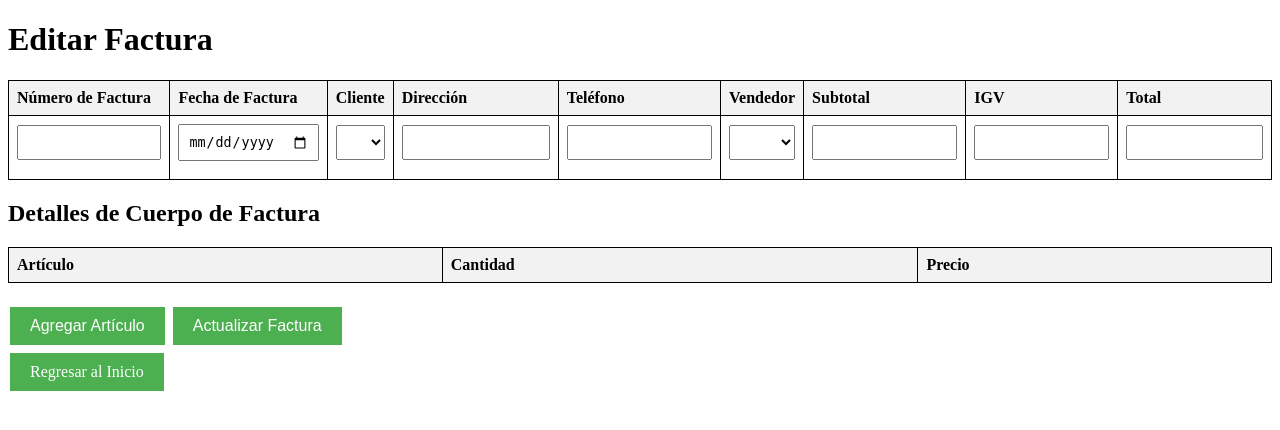
After one commit to RaulAntonioEsquivelCarpio001/Modulo_curso_Testing01, a Flask app: page /editar_factura/1 in a window 1280 px wide. The commit adds this page. Shown: the top 430 px of the page. Run offline with Flask 3, Linux system fonts and the light colour scheme; data comes from the database, SQL or seed files in the repository; lists and menus that the app fills with data are empty.

Commit message:
Se compelto funcionaldiad pra generar factura. En ver factura se agrego el boton editar

```diff
--- a/app.py
+++ b/app.py
@@ -22,7 +22,6 @@ def ver_facturas():
         with db.cursor() as cursor:
             cursor.callproc('SeleccionarCabecerasFacturas')
             cabeceras_facturas = cursor.fetchall()
-            print(cabeceras_facturas)
 
         # Renderiza la plantilla HTML y pasa los datos obtenidos como contexto
         return render_template('ver_factura.html', cabeceras_facturas=cabeceras_facturas)
@@ -45,5 +44,152 @@ def detalles_factura(numero_factura):
         # Manejo de errores
         return render_template('error.html', error=str(e))
 
+# Ruta para la página de generar factura
+@app.route('/generar_factura')
+def generar_factura():
+    # Obtener la lista de clientes desde la base de datos
+    try:
+        with db.cursor() as cursor:
+            cursor.callproc('SeleccionarClientes')
+            clientes = cursor.fetchall()
+    except pymysql.Error as e:
+        return render_template('error.html', error=str(e))
+
+    # Obtener la lista de vendedores desde la base de datos
+    try:
+        with db.cursor() as cursor:
+            cursor.callproc('SeleccionarVendedores')
+            vendedores = cursor.fetchall()
+    except pymysql.Error as e:
+        return render_template('error.html', error=str(e))
+
+    # Obtener la lista de artículos desde la base de datos
+    try:
+        with db.cursor() as cursor:
+            cursor.callproc('SeleccionarArticulos')
+            articulos = cursor.fetchall()
+    except pymysql.Error as e:
+        return render_template('error.html', error=str(e))
+
+    return render_template('generar_factura.html', clientes=clientes, vendedores=vendedores, articulos=articulos)
+
+
+# Ruta para guardar la factura
+@app.route('/guardar_factura', methods=['POST'])
+def guardar_factura():
+    # Obtener los datos del formulario
+    numero_factura = request.form['numero_factura']
+    fecha_factura = request.form['fecha_factura']
+    ruc_cliente = request.form['ruc_cliente']
+    codigo_vendedor = request.form['codigo_vendedor']
+    subtotal = request.form['subtotal']
+    igv = request.form['igv']
+    total_factura = request.form['total_factura']
+
+    # Obtener los detalles del cuerpo de la factura
+    detalles_factura = []
+    for key, value in request.form.items():
+        if key.startswith('articulo_'):
+            codigo_item = value
+            cantidad = request.form['cantidad_' + key.split('_')[1]]
+            precio_venta = request.form['precio_' + key.split('_')[1]]
+            detalles_factura.append((codigo_item, cantidad, precio_venta))
+
+    # Guardar los datos en la base de datos
+    try:
+        with db.cursor() as cursor:
+            # Insertar datos en la tabla Cabecera_Factura
+            cursor.execute("INSERT INTO Cabecera_Factura (Numero_Factura, Fecha_Factura, RUC_Cliente, Codigo_Vendedor, Subtotal, IGV, Total_Factura) VALUES (%s, %s, %s, %s, %s, %s, %s)", (numero_factura, fecha_factura, ruc_cliente, codigo_vendedor, subtotal, igv, total_factura))
+
+            # Insertar datos en la tabla Cuerpo_Factura
+            for detalle in detalles_factura:
+                cursor.execute("INSERT INTO Cuerpo_Factura (Numero_Factura, Codigo_Item, Cantidad, Precio_Venta) VALUES (%s, %s, %s, %s)", (numero_factura, detalle[0], detalle[1], detalle[2]))
+
+        # Realizar commit para guardar los cambios
+        db.commit()
+        # Redirigir al índice con un mensaje de éxito
+        return "Factura guardada exitosamente. <a href='/'>Regresar al Inicio</a>"
+    except pymysql.Error as e:
+        # En caso de error, hacer rollback y mostrar mensaje de error
+        db.rollback()
+        return "Error al guardar la factura: " + str(e)
+
+
+# Ruta para editar la factura
+@app.route('/editar_factura/<numero_factura>', methods=['GET', 'POST'])
+def editar_factura(numero_factura):
+    if request.method == 'GET':
+        try:
+            # Obtener los datos de la factura a editar desde la base de datos
+            with db.cursor() as cursor:
+                # Consulta para obtener los detalles de la factura
+                cursor.execute("SELECT * FROM Cuerpo_Factura WHERE Numero_Factura = %s", (numero_factura,))
+                detalles_factura = cursor.fetchall()
+
+                # Consulta para obtener la factura
+                cursor.execute("SELECT * FROM Cabecera_Factura WHERE Numero_Factura = %s", (numero_factura,))
+                factura = cursor.fetchone()
+
+            # Obtener la lista de clientes desde la base de datos
+            with db.cursor() as cursor:
+                cursor.callproc('SeleccionarClientes')
+                clientes = cursor.fetchall()
+
+            # Obtener la lista de vendedores desde la base de datos
+            with db.cursor() as cursor:
+                cursor.callproc('SeleccionarVendedores')
+                vendedores = cursor.fetchall()
+
+            # Obtener la lista de artículos desde la base de datos
+            with db.cursor() as cursor:
+                cursor.callproc('SeleccionarArticulos')
+                articulos = cursor.fetchall()
+
+            # Renderizar la plantilla editar.html con los datos obtenidos
+            return render_template('editar_factura.html', factura=factura, detalles_factura=detalles_factura, clientes=clientes, vendedores=vendedores, articulos=articulos)
+        except Exception as e:
+            return render_template('error.html', error=str(e))
+    elif request.method == 'POST':
+        # Obtener los datos actualizados del formulario
+        numero_factura = request.form['numero_factura']
+        fecha_factura = request.form['fecha_factura']
+        ruc_cliente = request.form['ruc_cliente']
+        codigo_vendedor = request.form['codigo_vendedor']
+        subtotal = request.form['subtotal']
+        igv = request.form['igv']
+        total_factura = request.form['total_factura']
+
+        # Obtener los detalles del cuerpo de la factura
+        detalles_factura = []
+        for key, value in request.form.items():
+            if key.startswith('articulo_'):
+                codigo_item = value
+                cantidad = request.form['cantidad_' + key.split('_')[1]]
+                precio_venta = request.form['precio_' + key.split('_')[1]]
+                detalles_factura.append((codigo_item, cantidad, precio_venta))
+
+        # Actualizar los datos en la base de datos
+        try:
+            with db.cursor() as cursor:
+                # Actualizar la factura en la tabla Cabecera_Factura
+                cursor.execute("UPDATE Cabecera_Factura SET Fecha_Factura=%s, RUC_Cliente=%s, Codigo_Vendedor=%s, Subtotal=%s, IGV=%s, Total_Factura=%s WHERE Numero_Factura=%s", (fecha_factura, ruc_cliente, codigo_vendedor, subtotal, igv, total_factura, numero_factura))
+
+                # Eliminar los registros existentes de Cuerpo_Factura para esta factura
+                cursor.execute("DELETE FROM Cuerpo_Factura WHERE Numero_Factura=%s", (numero_factura,))
+
+                # Insertar los nuevos detalles de la factura en la tabla Cuerpo_Factura
+                for detalle in detalles_factura:
+                    cursor.execute("INSERT INTO Cuerpo_Factura (Numero_Factura, Codigo_Item, Cantidad, Precio_Venta) VALUES (%s, %s, %s, %s)", (numero_factura, detalle[0], detalle[1], detalle[2]))
+
+            # Realizar commit para guardar los cambios
+            db.commit()
+            # Redirigir a la página de ver factura con un mensaje de éxito
+            return redirect(url_for('ver_facturas'))
+        except pymysql.Error as e:
+            # En caso de error, hacer rollback y mostrar mensaje de error
+            db.rollback()
+            return render_template('error.html', error=str(e))
+
+
 if __name__ == '__main__':
     app.run(debug=True)
--- a/facturacion.sql
+++ b/facturacion.sql
@@ -22,7 +22,7 @@ CREATE TABLE IF NOT EXISTS Vendedor (
 CREATE TABLE IF NOT EXISTS Articulo (
     Codigo_Item INT AUTO_INCREMENT PRIMARY KEY,
     Descripcion VARCHAR(30),
-    Precio DECIMAL(6,2)
+    Precio DECIMAL(8,2)
 );
 
 -- Tabla para almacenar cabeceras de factura
@@ -43,7 +43,7 @@ CREATE TABLE IF NOT EXISTS Cuerpo_Factura (
     Numero_Factura VARCHAR(30),
     Codigo_Item INT,
     Cantidad INT,
-    Precio_Venta DECIMAL(6,2),
+    Precio_Venta DECIMAL(8,2),
     FOREIGN KEY(Numero_Factura) REFERENCES Cabecera_Factura(Numero_Factura),
     FOREIGN KEY(Codigo_Item) REFERENCES Articulo(Codigo_Item),
     PRIMARY KEY(Numero_Factura, Codigo_Item)
--- /dev/null
+++ b/templates/editar_factura.html
@@ -0,0 +1,145 @@
+<!DOCTYPE html>
+<html>
+<head>
+    <title>Editar Factura</title>
+    <style>
+        /* Estilos para la tabla principal */
+        .main-table {
+            width: 100%;
+            border-collapse: collapse;
+            margin-bottom: 20px;
+        }
+        .main-table th, .main-table td {
+            border: 1px solid black;
+            padding: 8px;
+            text-align: left;
+        }
+        .main-table th {
+            background-color: #f2f2f2;
+        }
+
+        /* Estilos para los campos de entrada */
+        .input-field {
+            width: 100%;
+            padding: 8px;
+            margin-bottom: 10px;
+            box-sizing: border-box;
+        }
+
+        /* Estilos para el botón de guardar */
+        .btn {
+            background-color: #4CAF50; /* Verde */
+            border: none;
+            color: white;
+            padding: 10px 20px;
+            text-align: center;
+            text-decoration: none;
+            display: inline-block;
+            font-size: 16px;
+            margin: 4px 2px;
+            transition-duration: 0.4s;
+            cursor: pointer;
+        }
+        .btn:hover {
+            background-color: #45a049; /* Verde más oscuro */
+            color: white;
+        }
+    </style>
+</head>
+<body>
+    <h1>Editar Factura</h1>
+    <form action="/editar_factura/{{ factura['Numero_Factura'] }}" method="POST">
+
+        <table class="main-table">
+            <thead>
+                <tr>
+                    <th>Número de Factura</th>
+                    <th>Fecha de Factura</th>
+                    <th>Cliente</th>
+                    <th>Dirección</th>
+                    <th>Teléfono</th>
+                    <th>Vendedor</th>
+                    <th>Subtotal</th>
+                    <th>IGV</th>
+                    <th>Total</th>
+                </tr>
+            </thead>
+            <tbody>
+                <tr>
+                    <td><input type="text" name="numero_factura" class="input-field" value="{{ factura['Numero_Factura'] }}" readonly></td>
+                    <td><input type="date" name="fecha_factura" class="input-field" value="{{ factura['Fecha_Factura'] }}"></td>
+                    <td>
+                        <select name="ruc_cliente" class="input-field">
+                            {% for cliente in clientes %}
+                                <option value="{{ cliente['RUC_Cliente'] }}" {% if cliente['RUC_Cliente'] == factura['RUC_Cliente'] %} selected {% endif %}>{{ cliente['Nombre_Cliente'] }} {{ cliente['Apellido_Cliente'] }}</option>
+                            {% endfor %}
+                        </select>
+                    </td>
+                    <td><input type="text" name="direccion_cliente" class="input-field" value="{{ factura['Direccion_Cliente'] }}"></td>
+                    <td><input type="text" name="telefono_cliente" class="input-field" value="{{ factura['Telefono_Cliente'] }}"></td>
+                    <td>
+                        <select name="codigo_vendedor" class="input-field">
+                            {% for vendedor in vendedores %}
+                                <option value="{{ vendedor['Codigo_Vendedor'] }}" {% if vendedor['Codigo_Vendedor'] == factura['Codigo_Vendedor'] %} selected {% endif %}>{{ vendedor['Nombre_Vendedor'] }} {{ vendedor['Apellido_Vendedor'] }}</option>
+                            {% endfor %}
+                        </select>
+                    </td>
+                    <td><input type="number" name="subtotal" class="input-field" value="{{ factura['Subtotal'] }}" readonly></td>
+                    <td><input type="number" name="igv" class="input-field" value="{{ factura['IGV'] }}" readonly></td>
+                    <td><input type="number" name="total_factura" class="input-field" value="{{ factura['Total_Factura'] }}" readonly></td>
+                </tr>
+            </tbody>
+        </table>
+
+        <h2>Detalles de Cuerpo de Factura</h2>
+        <table class="main-table" id="cuerpo-factura">
+            <thead>
+                <tr>
+                    <th>Artículo</th>
+                    <th>Cantidad</th>
+                    <th>Precio</th>
+                </tr>
+            </thead>
+            <tbody>
+                {% for detalle in detalles_factura %}
+                <tr>
+                    <td>
+                        <select name="articulo_{{ loop.index }}" class="input-field">
+                            {% for articulo in articulos %}
+                                <option value="{{ articulo['Codigo_Item'] }}" {% if articulo['Codigo_Item'] == detalle['Codigo_Item'] %} selected {% endif %}>{{ articulo['Descripcion'] }}</option>
+                            {% endfor %}
+                        </select>
+                    </td>
+                    <td><input type="number" name="cantidad_{{ loop.index }}" class="input-field" value="{{ detalle['Cantidad'] }}"></td>
+                    <td><input type="text" name="precio_{{ loop.index }}" class="input-field" value="{{ detalle['Precio_Venta'] }}" readonly></td>
+                </tr>
+                {% endfor %}
+            </tbody>
+        </table>
+        <button type="button" onclick="agregarArticulo()" class="btn">Agregar Artículo</button>
+        <button type="submit" class="btn">Actualizar Factura</button>
+    </form>
+    <!-- Botón para regresar al índice -->
+    <a href="/" class="btn">Regresar al Inicio</a>
+
+    <script>
+        // Función para agregar dinámicamente filas para los detalles de factura
+        function agregarArticulo() {
+            var bodyTable = document.getElementById('cuerpo-factura').getElementsByTagName('tbody')[0];
+            var newRow = document.createElement('tr');
+            newRow.innerHTML = `
+                <td>
+                    <select name="nuevo_articulo" class="input-field">
+                        {% for articulo in articulos %}
+                            <option value="{{ articulo['Codigo_Item'] }}">{{ articulo['Descripcion'] }}</option>
+                        {% endfor %}
+                    </select>
+                </td>
+                <td><input type="number" name="nueva_cantidad" class="input-field"></td>
+                <td><input type="text" name="nuevo_precio" class="input-field"></td>
+            `;
+            bodyTable.appendChild(newRow);
+        }
+    </script>
+</body>
+</html>
```
Also changed, not shown: templates/generar_factura.html (+189 -0 lines), templates/ver_factura.html (+13 -0 lines), templates/detalles_factura.html (line endings or trailing spaces).
